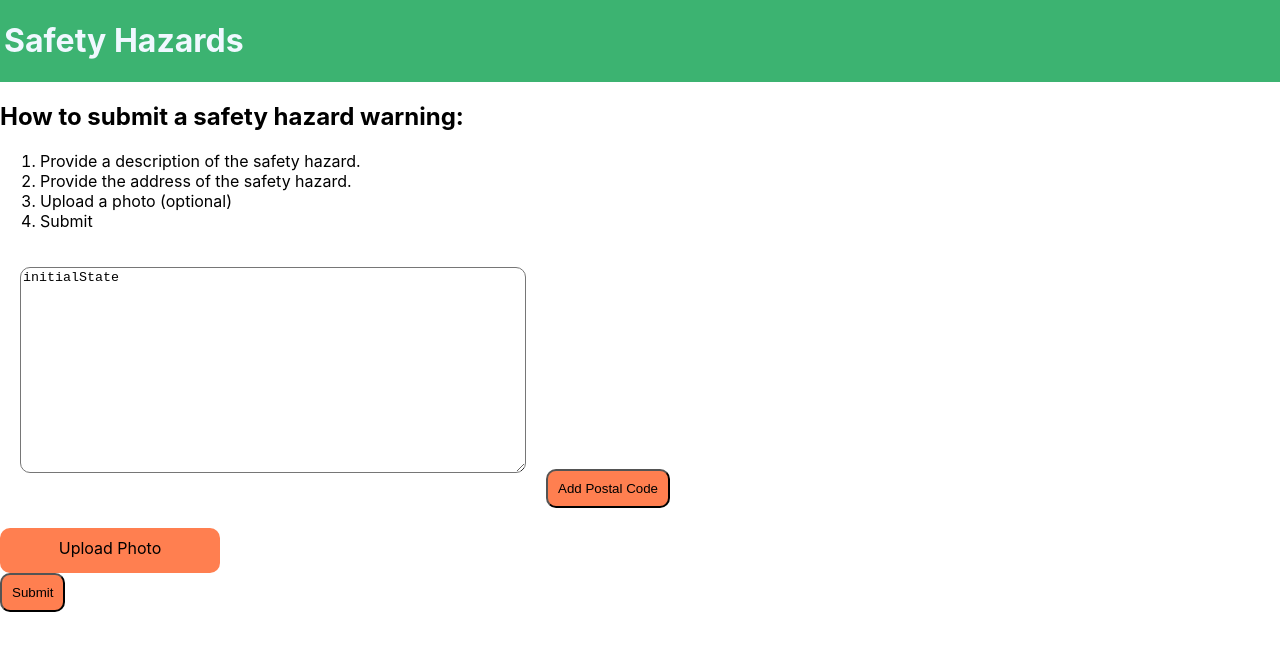
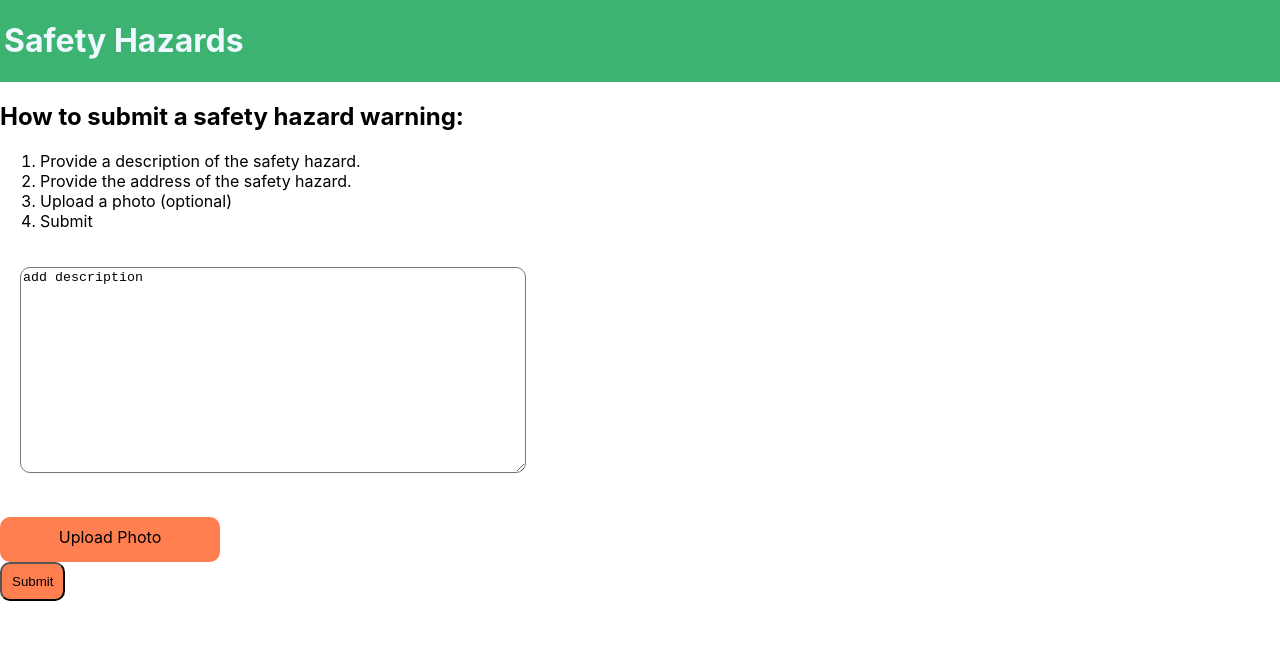
Before and after one commit to mechanicaleng68/Industrial-Safety-Hazards, a React (Create React App) app in the folder frontend/: page / in a window 1280 px wide. Shown: the top 650 px of the page. Built offline with nearby package versions, Linux system fonts and the light colour scheme.

Commit message:
added Upload Photo File to btn-submit

```diff
--- a/frontend/src/App.js
+++ b/frontend/src/App.js
@@ -1,11 +1,11 @@
-import React from "react";
-import { useState } from "react";
-import "./App.css";
+import React from 'react';
+import {useState} from 'react';
+import './App.css';
 
-import ImageUpload from "./ImageUpload";
+import ImageUpload from './ImageUpload';
 
-function App() {
-  const [state, setState] = useState("initialState");
+function App () {
+  const [state, setState] = useState ('add description');
 
   return (
     <React.Fragment>
@@ -32,17 +32,19 @@ function App() {
         <textarea
           className="description"
           value={state}
-          onChange={(e) => setState(e.target.value)}
+          onChange={e => setState (e.target.value)}
         />
-
-        {/*TODO: Add relevant feature for user to add address which will be converted to geolocation*/}
-        <button className="btn-address">Add Postal Code</button>
 
         <ImageUpload />
 
-        {/*TODO: Need to make button clickable and fix .btn-submit at App.css- something is wrong with the syntax */}
-        <button onClick={() => console.log(state)} className="btn-submit">
-          {" "}
+      </div>
+
+      <div>
+        <button
+          onClick={() => console.log (state, File)}
+          className="btn-submit"
+        >
+          {' '}
           Submit
         </button>
       </div>
```
